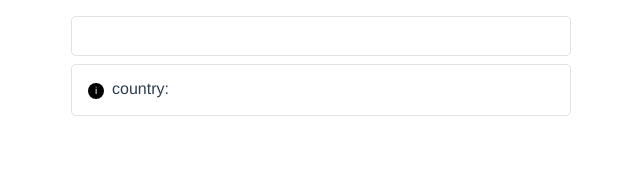
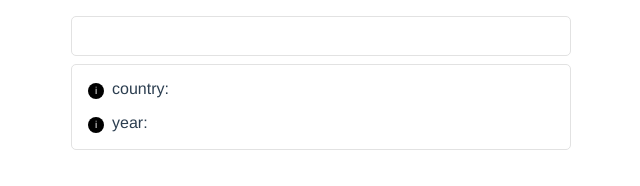
Before and after one commit to mrguiman/vue-searchandfilter, a Vue app: page / in a window 1280 px wide. Shown: the part 248-434 px from the top of the page, without its empty margins (319-959 px from the left). Built offline with nearby package versions, Linux system fonts and the light colour scheme.

Commit message:
improvements

```diff
--- a/src/App.vue
+++ b/src/App.vue
@@ -15,7 +15,7 @@ export default {
   },
   data() {
     return {
-      searchFilters: ["country"]
+      searchFilters: ["country", "year"]
     }
   }
 }
--- a/src/components/SearchAndFilter.vue
+++ b/src/components/SearchAndFilter.vue
@@ -1,3 +1,5 @@
+<!-- Input is in a working state but scrolling can be a pain because the component is composed of
+divs and a raw input -->
 <template>
   <div class="searchandfilter">
     <div class="input-wrapper">
@@ -9,9 +11,9 @@
       <input type="text" v-model="searchKeywords" ref="rawInput" v-on:keyup="handleInputs" />
     </div>
 
-    <div v-if="availableFilters.length > 0" class="filters-dropdown">
-      <div v-for="filter in availableFilters" v-bind:key="filter" class="filter-line" v-on:click="addFilter(filter)">
-        <span>{{ filter }}:</span> <span>{{ searchKeywords }}</span>
+    <div v-if="displayedFilters.length > 0" class="filters-dropdown">
+      <div v-for="filter in displayedFilters" v-bind:key="filter" class="filter-line" v-on:click="handleFilterClick(filter)">
+        <span>{{ filter }}:</span><span>{{ searchKeywords }}</span>
       </div>
     </div>
   </div>
@@ -36,25 +38,71 @@ export default {
       return this.filters.filter(val => {
         return this.activeFilters.map(x => x.filter).indexOf(val) === -1
       })
-    }
+    },
+    displayedFilters() {
+      return this.availableFilters.filter(val => {
+        return this.searchKeywords.indexOf(`${val}:`) === -1
+      });
+    },
+    searchFilterRegex() {
+      let availableFiltersRegexSubstring = this.availableFilters.reduce((acc, curr) => {
+        if (acc.length > 0) {
+          acc += "|"
+        }
+        acc += `\\b${curr}\\b`
+        return acc;
+      }, '');
+
+      return `(${availableFiltersRegexSubstring}):([^\\s"']+ |"[^"]*"|'[^']*' )`
+    },
   },
 
   methods: {
-    addFilter(filter) {
+    handleFilterClick(filter) {
+      if (this.searchKeywords.length > 0) {
+        this.addFilter(filter, this.searchKeywords)
+      } else {
+        this.searchKeywords += `${filter}:`
+        this.$refs.rawInput.focus();
+      }
+    },
+    addFilter(filter, value) {
+      let filterValue = value || this.searchKeywords;
+
       this.activeFilters.push({
         filter: filter,
-        value: this.searchKeywords
+        value: filterValue
       });
-      this.searchKeywords = ""
+
+      // Clean up the input after adding the filter
+      this.searchKeywords = this.searchKeywords.replace(filterValue, '').trim();
+      this.searchKeywords = this.searchKeywords.replace(`${filter}:`, '').trim();
+
       this.$refs.rawInput.focus();
     },
+    popFilter() {
+          // Pressed backspace on empty input means we get rid of the last filter
+          let lastFilter = this.activeFilters.pop();
+          if (lastFilter) {
+            this.searchKeywords = `${lastFilter.filter}:${lastFilter.value}`;
+          }
+    },
+    tryMatchFilter() {
+        const filterMatch = this.searchKeywords.match(new RegExp(this.searchFilterRegex, 'g'));
+
+        if (filterMatch && filterMatch.length > 0) {
+          const [filter, value] = filterMatch[0].trim().split(':');
+
+          this.addFilter(filter, value);
+        }
+    },
     handleInputs (e) {
-      if (e.key.toLowerCase() === "backspace" && this.searchKeywords.length === 0) {
-        // Pressed backspace on empty input means we get rid of the last filter
-        let lastFilter = this.activeFilters.pop();
-        if (lastFilter) {
-         this.searchKeywords = lastFilter.value;
+      if (this.searchKeywords.length === 0) {
+        if (e.key.toLowerCase() === "backspace") {
+          this.popFilter();
         }
+      } else if (this.availableFilters.length > 0) {
+        this.tryMatchFilter();
       }
     }
   }
@@ -76,15 +124,32 @@ export default {
   border-radius: 5px;
   box-sizing: border-box;
   padding: 0 8px;
+  overflow: auto;
+  -ms-overflow-style: none;
+  scrollbar-width: none;
 }
+
+.input-wrapper > * {
+  flex: 0 0 auto;
+}
+
+.input-wrapper::-webkit-scrollbar {
+  display: none
+}
+
 .input-wrapper .active-filters {
   display: inline-block;
 }
 .active-filter {
+  display:inline-block;
   background-color: #e2e2e2;
   border-radius: 8px;
   padding: 4px;
 }
+.active-filter+.active-filter {
+  margin-left: 8px;
+}
+
 .input-wrapper > input {
   display: inline-block;
   background: none;
```
